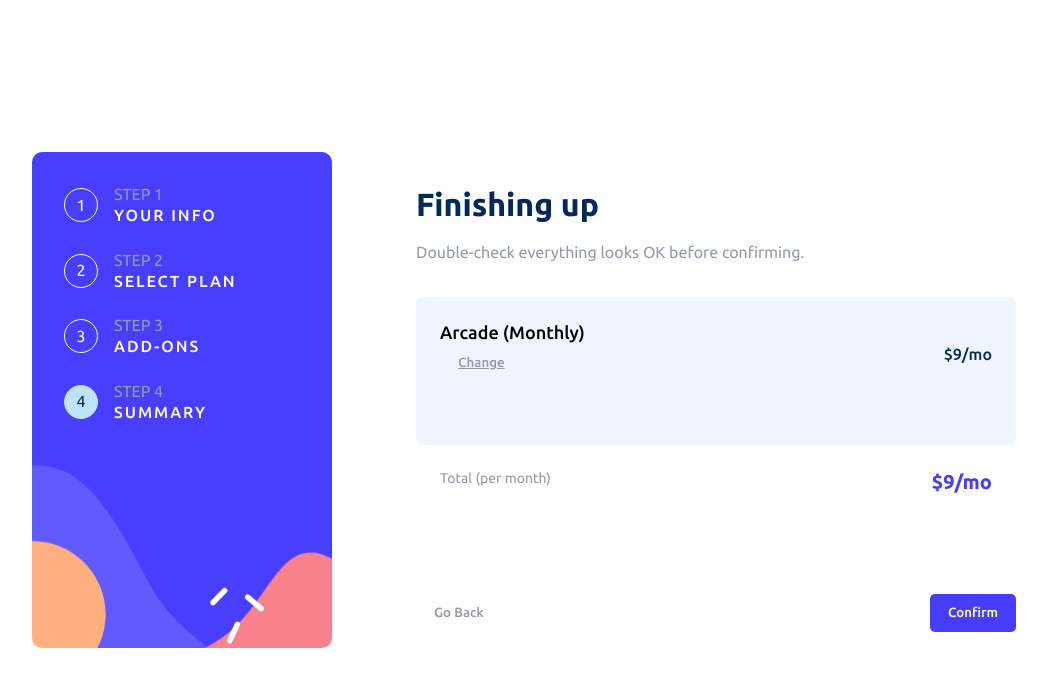
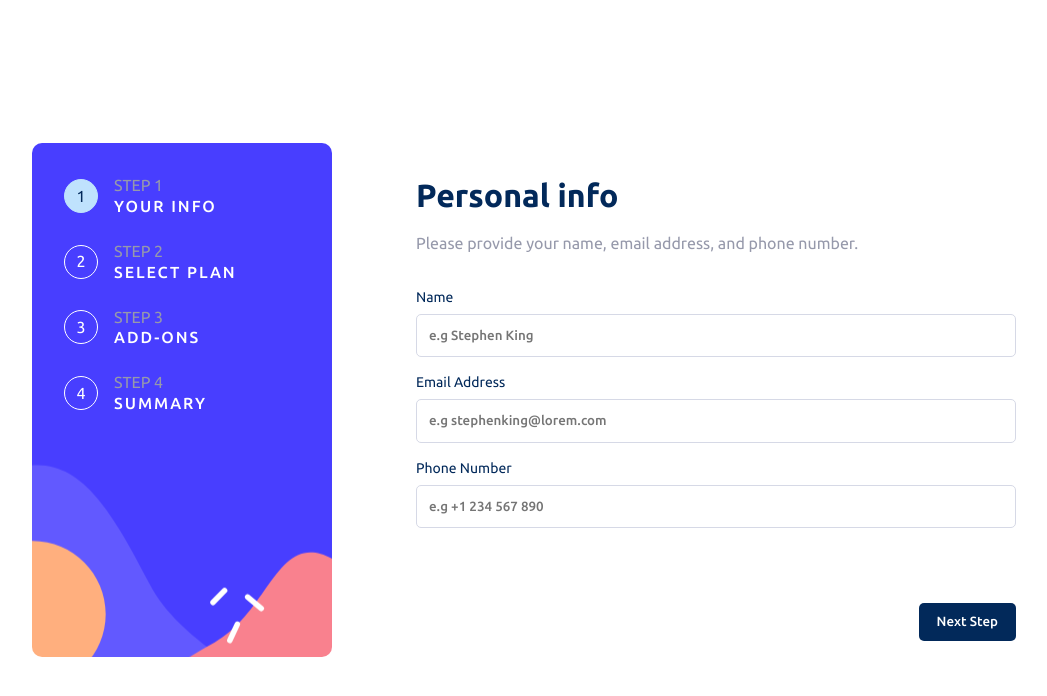
Before and after one commit to sweenejp/frontendmentor-multi-step-form-vue, a Vue app: page / in a window 1280 px wide. Shown: the top 696 px of the page, without its empty margins (74-1121 px from the left). Built offline with nearby package versions, Linux system fonts and the light colour scheme.

Commit message:
set initial step

```diff
--- a/src/App.vue
+++ b/src/App.vue
@@ -42,7 +42,7 @@ const total = computed(() => {
   return planPrice.value + addonsTotal.value;
 });
 
-const step = ref(4);
+const step = ref(1);
 const goToNextStep = () => {
   step.value++;
 };
```
